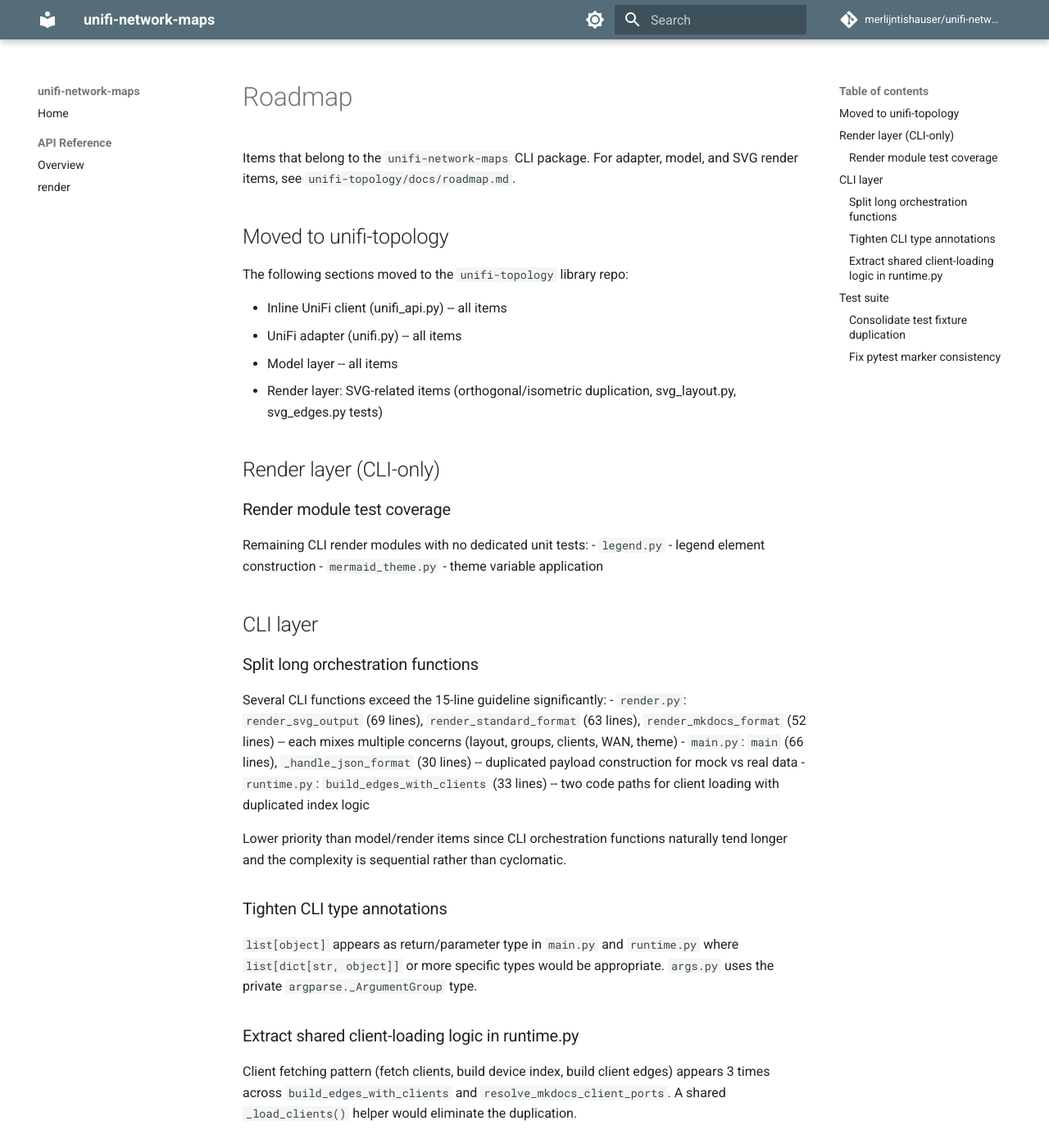
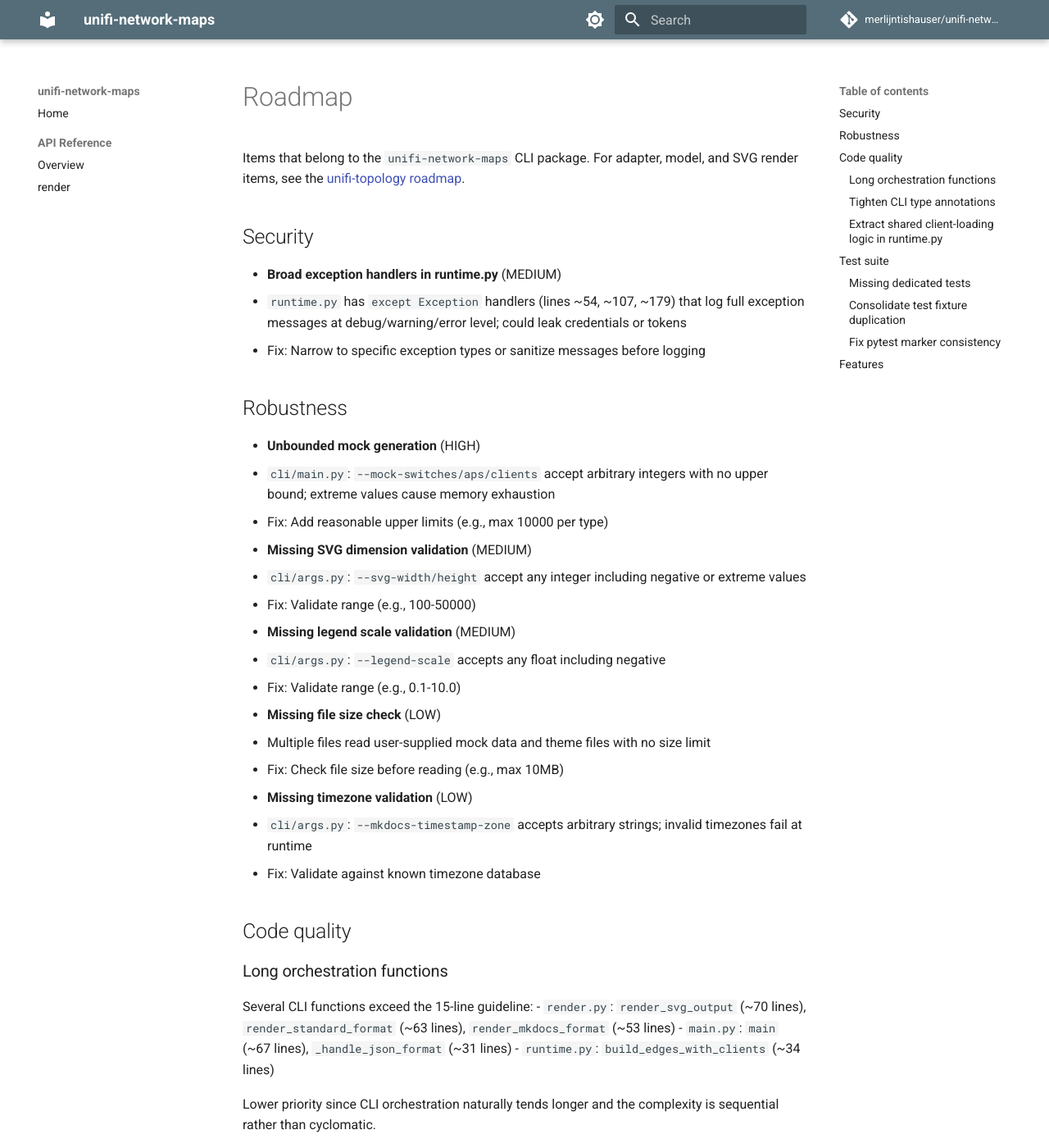
Before and after one commit to merlijntishauser/unifi-network-maps, an MkDocs documentation site: the page built from docs/roadmap.md, in a window 1280 px wide and 1400 px high. Shown: the whole window at 82% size. Built offline with MkDocs 1.6.1 and Material for MkDocs 9.7.7, drawn with Linux system fonts in a browser that asks for light colours; comment, search, counter and statistics services are not loaded; some of the changed text lies outside the part shown.

Commit message:
Merge TODO.md into roadmap and drop resolved/moved items
Remove items resolved in this repo (atomic temp files, specific
exception types in main.py) and items now owned by unifi-topology
(cache race condition, SVG XSS, env var validation, SVG features).
Keep CLI-relevant security, robustness, code quality, and feature items.
Delete TODO.md.

```diff
--- a/docs/roadmap.md
+++ b/docs/roadmap.md
@@ -1,48 +1,69 @@
 # Roadmap
 
-Items that belong to the `unifi-network-maps` CLI package. For adapter, model, and SVG render items, see `unifi-topology/docs/roadmap.md`.
+Items that belong to the `unifi-network-maps` CLI package.
+For adapter, model, and SVG render items, see the [unifi-topology roadmap](https://github.com/merlijntishauser/unifi-topology).
 
-## Moved to unifi-topology
+## Security
 
-The following sections moved to the `unifi-topology` library repo:
+- **Broad exception handlers in runtime.py** (MEDIUM)
+  - `runtime.py` has `except Exception` handlers (lines ~54, ~107, ~179) that log full exception messages at debug/warning/error level; could leak credentials or tokens
+  - Fix: Narrow to specific exception types or sanitize messages before logging
 
-- Inline UniFi client (unifi_api.py) -- all items
-- UniFi adapter (unifi.py) -- all items
-- Model layer -- all items
-- Render layer: SVG-related items (orthogonal/isometric duplication, svg_layout.py, svg_edges.py tests)
+## Robustness
 
-## Render layer (CLI-only)
+- **Unbounded mock generation** (HIGH)
+  - `cli/main.py`: `--mock-switches/aps/clients` accept arbitrary integers with no upper bound; extreme values cause memory exhaustion
+  - Fix: Add reasonable upper limits (e.g., max 10000 per type)
+- **Missing SVG dimension validation** (MEDIUM)
+  - `cli/args.py`: `--svg-width/height` accept any integer including negative or extreme values
+  - Fix: Validate range (e.g., 100-50000)
+- **Missing legend scale validation** (MEDIUM)
+  - `cli/args.py`: `--legend-scale` accepts any float including negative
+  - Fix: Validate range (e.g., 0.1-10.0)
+- **Missing file size check** (LOW)
+  - Multiple files read user-supplied mock data and theme files with no size limit
+  - Fix: Check file size before reading (e.g., max 10MB)
+- **Missing timezone validation** (LOW)
+  - `cli/args.py`: `--mkdocs-timestamp-zone` accepts arbitrary strings; invalid timezones fail at runtime
+  - Fix: Validate against known timezone database
 
-### Render module test coverage
-Remaining CLI render modules with no dedicated unit tests:
-- `legend.py` - legend element construction
-- `mermaid_theme.py` - theme variable application
+## Code quality
 
-## CLI layer
+### Long orchestration functions
+Several CLI functions exceed the 15-line guideline:
+- `render.py`: `render_svg_output` (~70 lines), `render_standard_format` (~63 lines), `render_mkdocs_format` (~53 lines)
+- `main.py`: `main` (~67 lines), `_handle_json_format` (~31 lines)
+- `runtime.py`: `build_edges_with_clients` (~34 lines)
 
-### Split long orchestration functions
-Several CLI functions exceed the 15-line guideline significantly:
-- `render.py`: `render_svg_output` (69 lines), `render_standard_format` (63 lines), `render_mkdocs_format` (52 lines) -- each mixes multiple concerns (layout, groups, clients, WAN, theme)
-- `main.py`: `main` (66 lines), `_handle_json_format` (30 lines) -- duplicated payload construction for mock vs real data
-- `runtime.py`: `build_edges_with_clients` (33 lines) -- two code paths for client loading with duplicated index logic
-
-Lower priority than model/render items since CLI orchestration functions naturally tend longer and the complexity is sequential rather than cyclomatic.
+Lower priority since CLI orchestration naturally tends longer and the complexity is sequential rather than cyclomatic.
 
 ### Tighten CLI type annotations
 `list[object]` appears as return/parameter type in `main.py` and `runtime.py` where `list[dict[str, object]]` or more specific types would be appropriate. `args.py` uses the private `argparse._ArgumentGroup` type.
 
 ### Extract shared client-loading logic in runtime.py
-Client fetching pattern (fetch clients, build device index, build client edges) appears 3 times across `build_edges_with_clients` and `resolve_mkdocs_client_ports`. A shared `_load_clients()` helper would eliminate the duplication.
+Client fetching pattern (fetch clients, build device index, build client edges) appears 3 times across `build_edges_with_clients` and `resolve_mkdocs_client_ports`. A shared helper would eliminate the duplication.
 
 ## Test suite
+
+### Missing dedicated tests
+- `mermaid_theme.py` lacks a dedicated test file (only indirect coverage via `test_mermaid.py`)
 
 ### Consolidate test fixture duplication
 Several device factory helpers are duplicated across test files:
 - `_make_minimal_device()` -- identical in `test_cli_render.py` and `test_runtime.py`
 - `_make_args()` -- identical in `test_cli_render.py` and `test_runtime.py`
-- Device factory variants with different signatures in `test_device_summary.py`, `test_mkdocs.py`, `test_topology.py`
 
 Consolidate into `conftest.py` or a shared `tests/factories.py`.
 
 ### Fix pytest marker consistency
-Only 8 of 41 test files have explicit markers; the rest rely on auto-marking in `conftest.py` which defaults to `unit`. Multi-module tests like `test_topology.py` should be explicitly marked `integration`.
+Only 4 of 16 test files have explicit markers; the rest rely on auto-marking in `conftest.py` which defaults to `unit`. Multi-module tests should be explicitly marked `integration`.
+
+## Features
+
+- **QR codes for devices**
+  - Requires external QR library and decisions on what to encode (device URL/IP/name)
+  - Plan: add optional `--include-qr` with opt-in dependency; render QR nodes or sidecar assets
+- **Web interface**
+  - Local-only FastAPI + static UI wrapping the existing render pipeline
+  - Option A: standalone dev server; Option B: embed behind `--web` flag
+  - Safety: explicit local bind (127.0.0.1), optional `--web-host/--web-port`, no creds stored
```
Also changed, not shown: TODO.md (deleted, +0 -62 lines).
